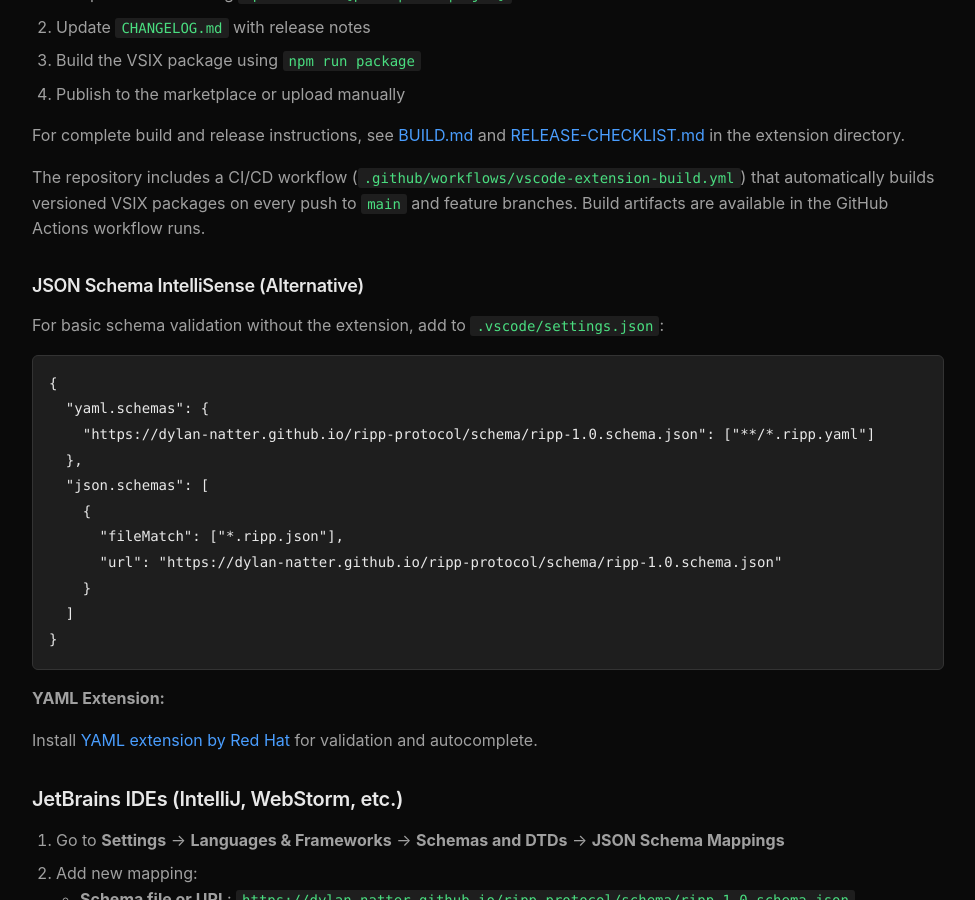
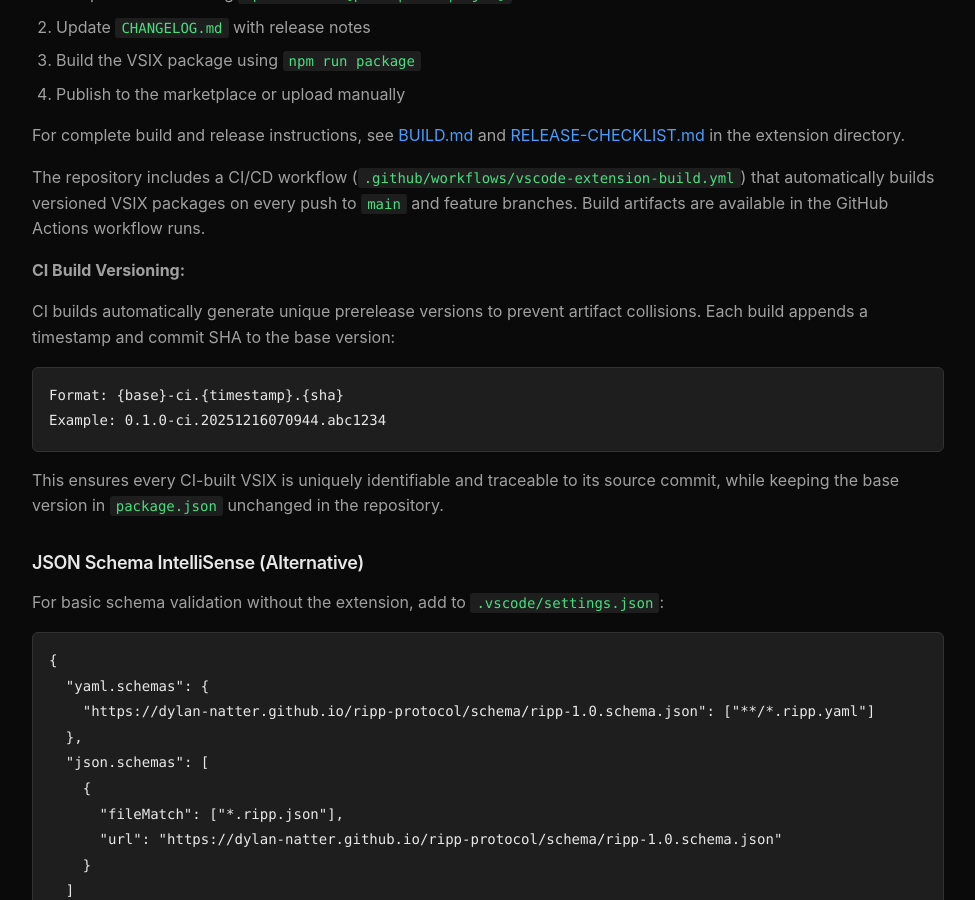
Before and after one commit to Dylan-Natter/ripp-protocol, a Jekyll site: the page built from docs/tooling.md, in a window 1280 px wide and 900 px high, scrolled down 12945 px. Shown: the whole window, without its empty margins (152-1127 px from the left). Built offline with Jekyll 4.4.1, drawn with Linux system fonts in a browser that asks for light colours.

Commit message:
Document CI build versioning for VS Code extension
Co-authored-by: Dylan-Natter <69005338+Dylan-Natter@users.noreply.github.com>

````diff
--- a/docs/tooling.md
+++ b/docs/tooling.md
@@ -527,6 +527,17 @@ For complete build and release instructions, see [BUILD.md](https://github.com/D
 
 The repository includes a CI/CD workflow (`.github/workflows/vscode-extension-build.yml`) that automatically builds versioned VSIX packages on every push to `main` and feature branches. Build artifacts are available in the GitHub Actions workflow runs.
 
+**CI Build Versioning:**
+
+CI builds automatically generate unique prerelease versions to prevent artifact collisions. Each build appends a timestamp and commit SHA to the base version:
+
+```
+Format: {base}-ci.{timestamp}.{sha}
+Example: 0.1.0-ci.20251216070944.abc1234
+```
+
+This ensures every CI-built VSIX is uniquely identifiable and traceable to its source commit, while keeping the base version in `package.json` unchanged in the repository.
+
 #### JSON Schema IntelliSense (Alternative)
 
 For basic schema validation without the extension, add to `.vscode/settings.json`:
````
